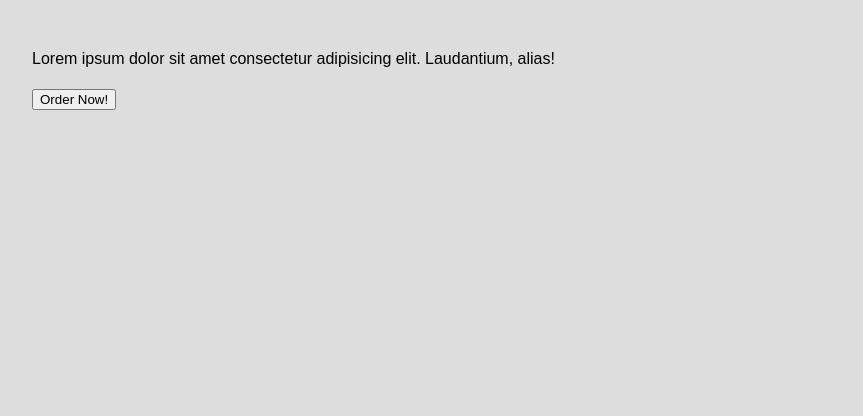
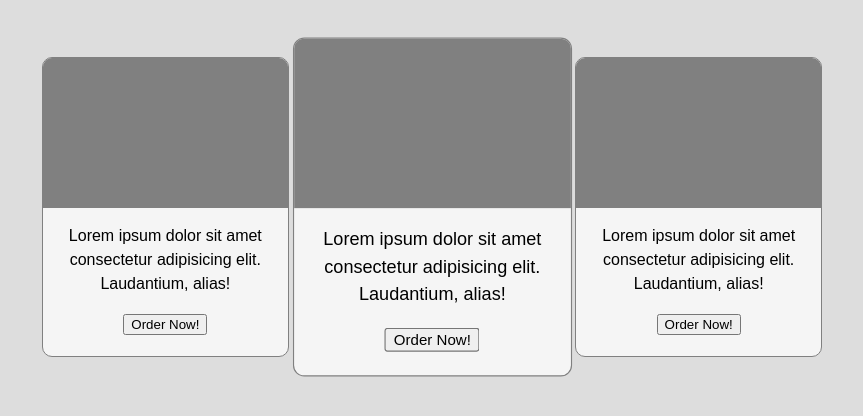
Before and after one commit to harizrifqy/Html-and-CSS, a plain HTML site: page Learn CSS/CSS-Display-Flex.html in a window 1280 px wide. Shown: the part 1181-1597 px from the top of the page, without its empty margins (208-1071 px from the left). Drawn offline with Linux system fonts and the light colour scheme.

Commit message:
buat 3 card, card yang tegah dibuat lebih besar pakai transform: scale();

```diff
--- a/Learn CSS/CSS-Display-Flex.html
+++ b/Learn CSS/CSS-Display-Flex.html
@@ -96,8 +96,29 @@
         .container-empat {
             max-width: 800px;
             margin: 50px auto;
+            display: flex;
         }
 
+        .card {
+            border: 1px solid grey;
+            border-radius: 10px;
+            background-color: whitesmoke;
+            overflow: hidden;
+            margin: 10px;
+            flex-grow: 1;  /*untuk memastikan supaya ukuranya benar-benar sama*/
+        }
+
+        .card .header{
+            height: 150px;
+            background-color: gray;
+        }
+        .card .content{
+            text-align: center;
+            padding-bottom: 20px;
+        }
+        .card.big{
+            transform: scale(1.13); /*untuk membuat card lebih besar dari yang lainnya*/
+        }
 
         /* Responsive */
         @media(min-width: 600px) {
@@ -198,6 +219,22 @@
     <!-- Latihan 4 - Card -->
     <div class="container-empat">
         <article class="card">
+            <div class="header"></div>
+            <div class="content">
+                <p>Lorem ipsum dolor sit amet consectetur
+                    adipisicing elit. Laudantium, alias!</p>
+                <button>Order Now!</button>
+            </div>
+        </article>
+        <article class="card big">
+            <header class="header"></header>
+            <div class="content">
+                <p>Lorem ipsum dolor sit amet consectetur
+                    adipisicing elit. Laudantium, alias!</p>
+                <button>Order Now!</button>
+            </div>
+        </article>
+        <article class="card">
             <header class="header"></header>
             <div class="content">
                 <p>Lorem ipsum dolor sit amet consectetur
```
